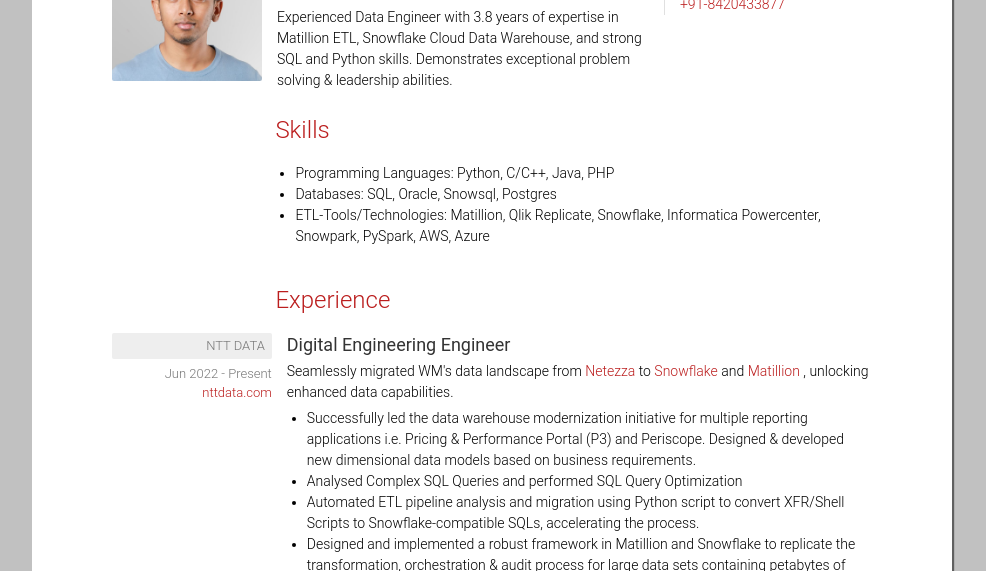
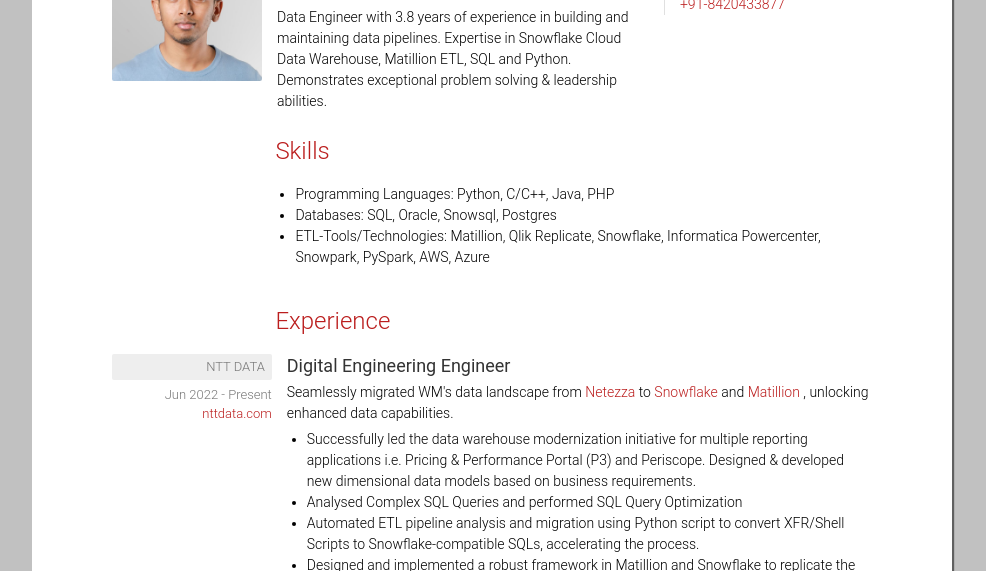
Before and after one commit to akash-adhikary/akash-adhikary.github.io, a plain HTML site: page cv/index.html in a window 1280 px wide. Shown: the part 229-800 px from the top of the page, without its empty margins (148-1134 px from the left). Drawn offline with Linux system fonts and the light colour scheme; a web font is replaced by a local one.

Commit message:
Update index.html
modified headline

```diff
--- a/cv/index.html
+++ b/cv/index.html
@@ -39,10 +39,8 @@
             <h1 class="cv-header-name p-name">Akash Adhikary</h1>
             <h2 class="cv-header-subname p-title">Data Engineer</h2>
             <div class="cv-header-lead p-note">
-              Experienced Data Engineer with 3.8 years of expertise in
-              Matillion ETL, Snowflake Cloud Data Warehouse, and
-              strong SQL and Python skills. Demonstrates exceptional problem solving &
-              leadership abilities.
+              Data Engineer with 3.8 years of experience in building and maintaining data pipelines.
+              Expertise in Snowflake Cloud Data Warehouse, Matillion ETL, SQL and Python. Demonstrates exceptional problem solving & leadership abilities.
               <br />
             </div>
           </div>
```
